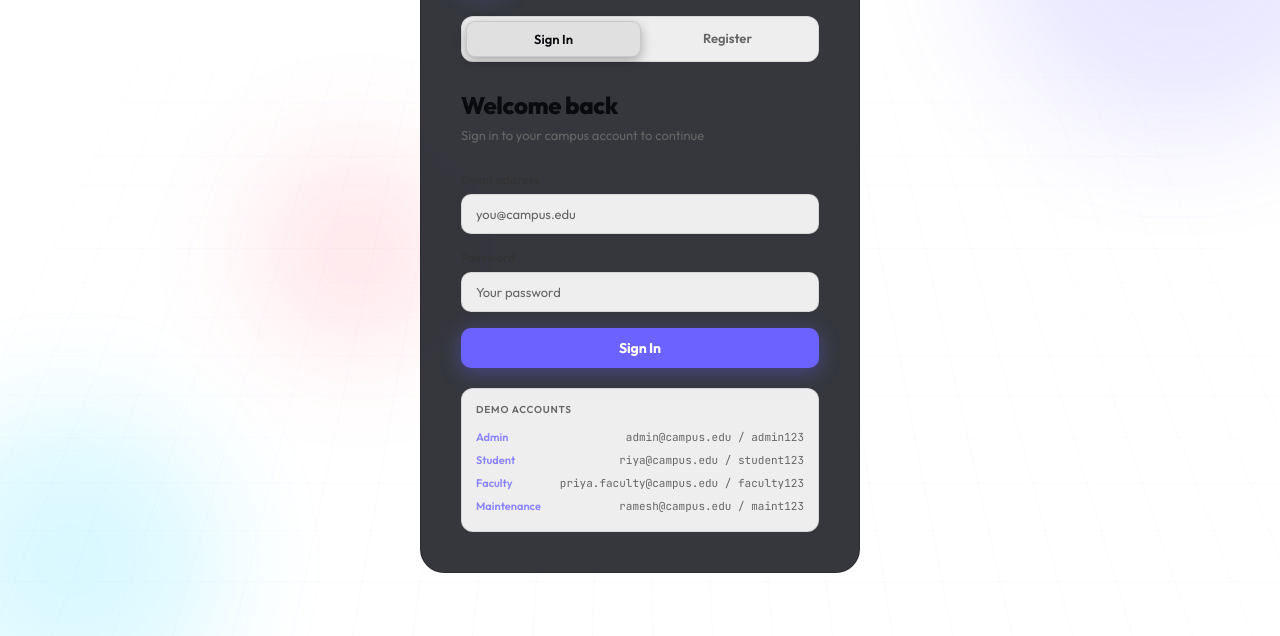
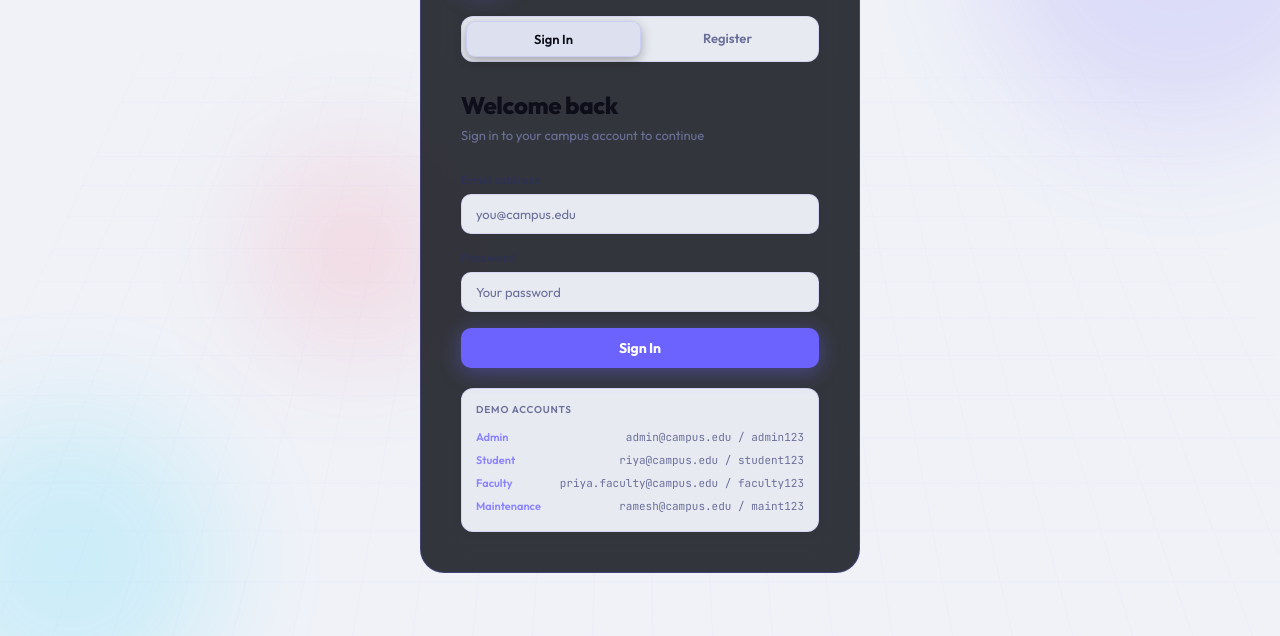
Before and after one commit to DeepakSaiVarmaPenmatsa/campusbridge-, a plain HTML site: page frontend/index.html in a window 1280 px wide. Shown: the part 164-800 px from the top of the page. Drawn offline with Linux system fonts and the light colour scheme.

Commit message:
light blue gray theme

```diff
--- a/frontend/index.html
+++ b/frontend/index.html
@@ -9,9 +9,9 @@
 <style>
 *{box-sizing:border-box;margin:0;padding:0;-webkit-tap-highlight-color:transparent}
 :root{
-  --ink:#FFFFFF;--ink2:#F5F5F5;--ink3:#EEEEEE;--ink4:#E0E0E0;
-  --border:rgba(0,0,0,.10);--border2:rgba(0,0,0,.20);
-  --text:#0A0B0F;--text2:#333333;--text3:#666666;
+  --ink:#F0F2F8;--ink2:#FFFFFF;--ink3:#E8EAF2;--ink4:#DDE0EE;
+  --border:rgba(108,99,255,.15);--border2:rgba(108,99,255,.30);
+  --text:#0D0E1A;--text2:#2D3152;--text3:#6B7099;
   --violet:#6C63FF;--violet2:#8B84FF;--violetbg:rgba(108,99,255,.12);
   --cyan:#00D4FF;--lime:#A8FF3E;--rose:#FF4D6D;--gold:#FFB830;
   --r:10px;--r2:14px;--r3:18px;
```
